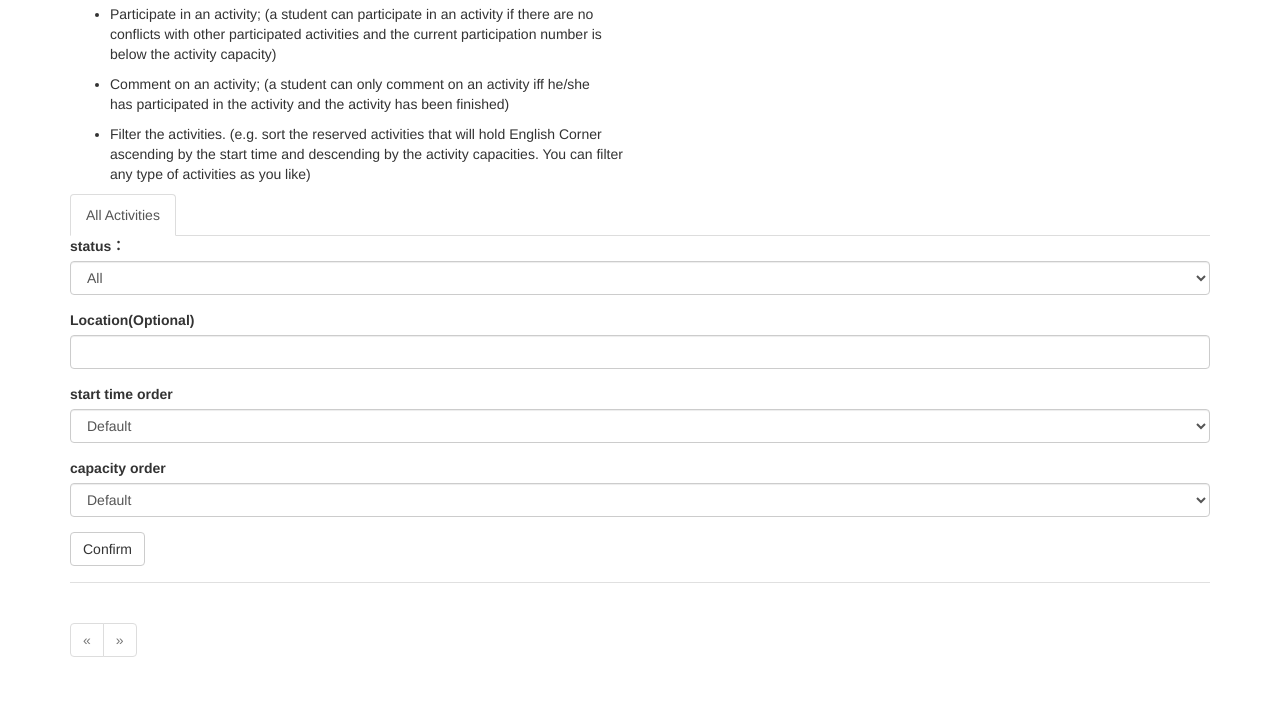
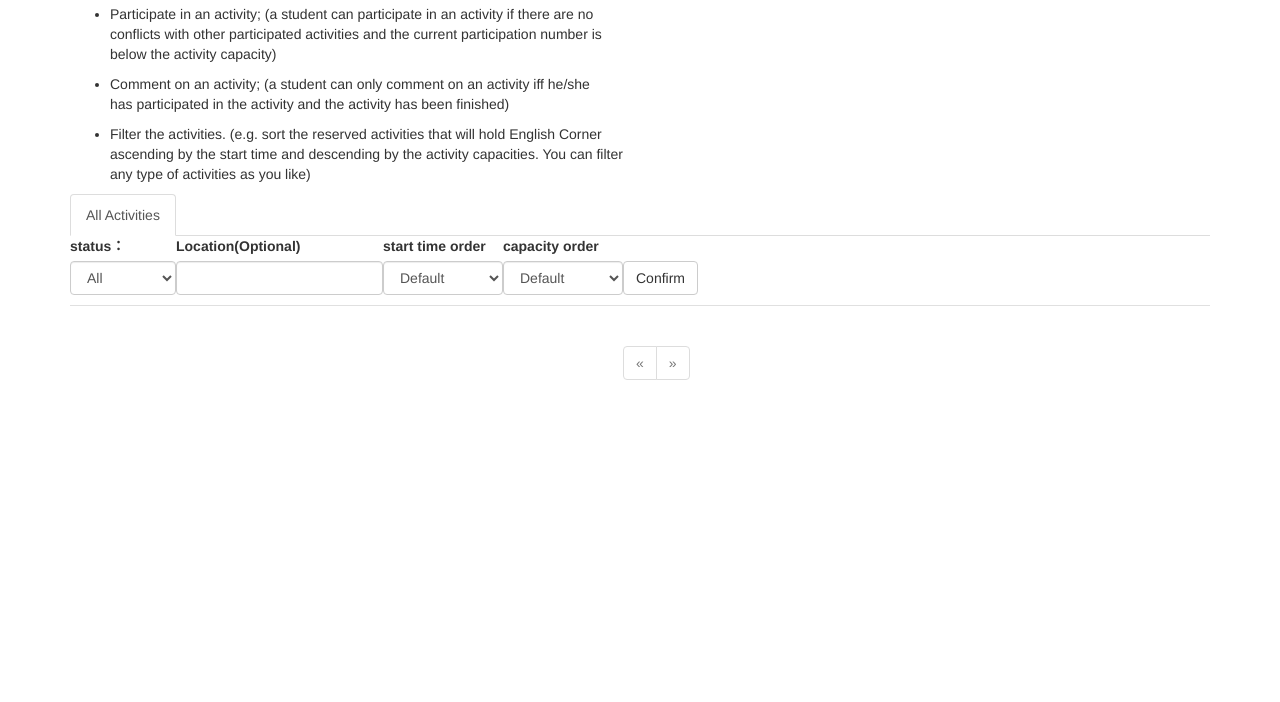
Before and after one commit to yueht17/database-coursework, a Flask app: page / in a window 1280 px wide. Shown: the part 532-1234 px from the top of the page. After the commit the page ends 912 px from the top, so only its background shows below. Run offline with Flask 2, Linux system fonts and the light colour scheme; data that the repository does not hold is empty; some libraries are stand-ins or nearby versions.

Commit message:
修改了filter-form的css

```diff
--- a/app/templates/index.html
+++ b/app/templates/index.html
@@ -20,7 +20,21 @@
         </li>
         {% endif %}
     </ul>
-    {{ wtf.quick_form(filter_form) }}
+    <style>
+    div.form-group {
+        float: left;
+    }
+    ul.activities {
+    margin: 10px 0px 0px 0px;
+    }
+    .btn {
+        margin-top: 25px;
+    }
+
+    </style>
+    <div class="filter-form">
+        {{ wtf.quick_form(filter_form) }}
+    </div>
     {%include '_activities.html'%}
 </div>
 {% if pagination%}
```
